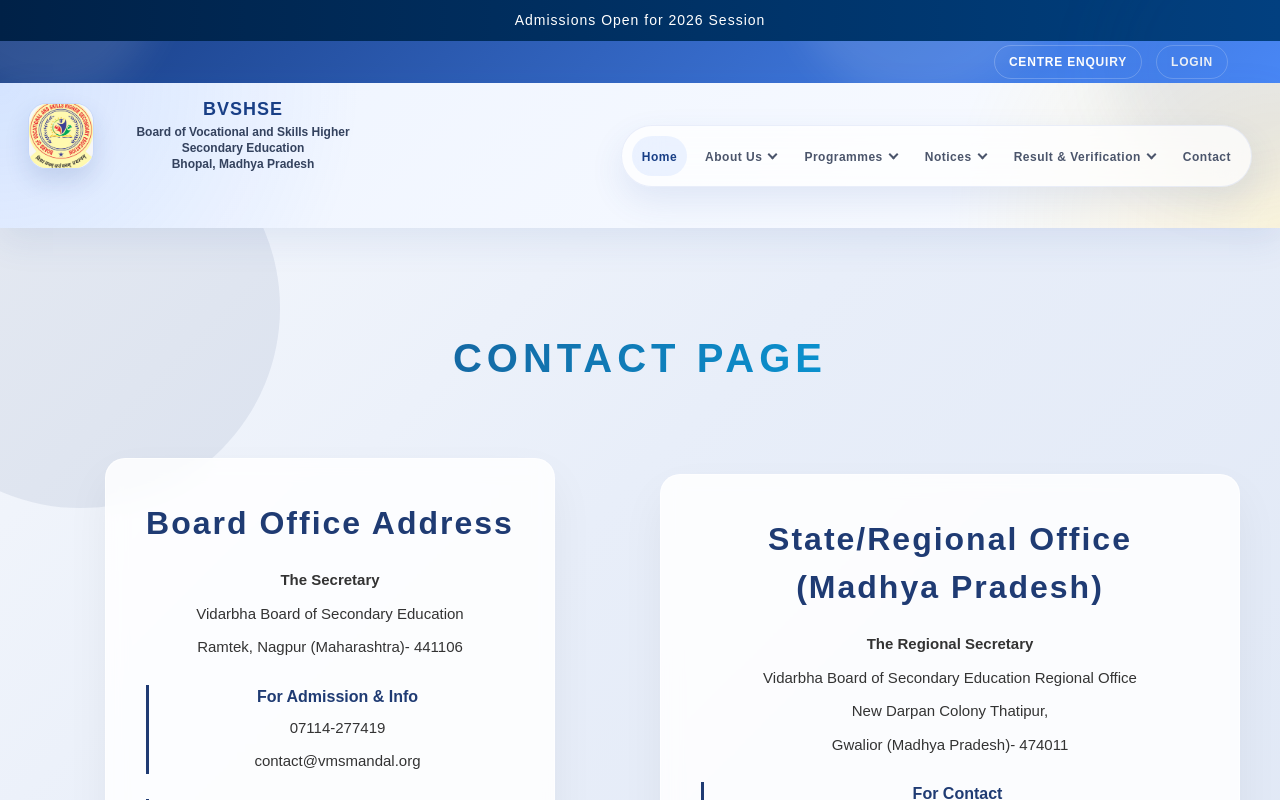
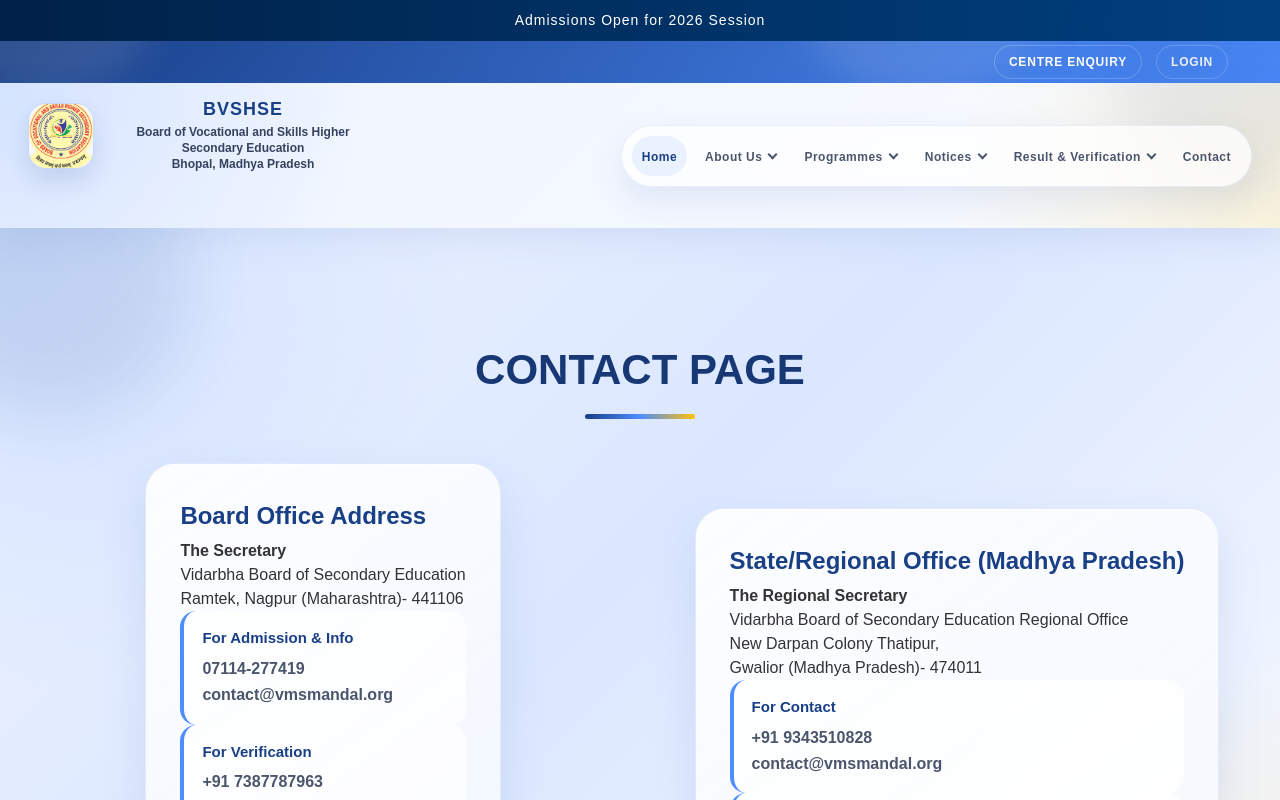
Before and after one commit to ranvijaysingh0741/ERP-SYSTEM, a React (Create React App) app in the folder frontend/: page /contact in a window 1280 px wide. Shown: the top 800 px of the page. Built offline with nearby package versions, Linux system fonts and the light colour scheme.

Commit message:
Update ContactPage.css

```diff
--- a/frontend/src/landing/pages/ContactPage.css
+++ b/frontend/src/landing/pages/ContactPage.css
@@ -1,134 +1,282 @@
-/* ===============================
-   CONTACT PAGE - PREMIUM ACADEMIC STYLE
-================================== */
+@import url('https://fonts.googleapis.com/css2?family=Josefin+Sans:wght@400;500;600;700&display=swap');
 
 .contact-page {
   position: relative;
+  min-height: 100vh;
   padding: 100px 20px;
-  min-height: 100vh;
-  font-family: "Segoe UI", sans-serif;
   overflow: hidden;
-
-  /* Elegant Academic Gradient */
-  background: linear-gradient(
-    135deg,
-    #f4f7fc 0%,
-    #e8eef9 40%,
-    #dfe7f5 100%
-  );
+  background:
+    radial-gradient(circle at top left, rgba(77, 141, 255, 0.18), transparent 30%),
+    radial-gradient(circle at bottom right, rgba(255, 193, 7, 0.16), transparent 28%),
+    linear-gradient(135deg, #eef4ff 0%, #dbe7ff 45%, #f9fbff 100%);
+  font-family: 'Josefin Sans', sans-serif;
 }
 
-/* Decorative Background Shapes */
 .contact-page::before,
 .contact-page::after {
   content: "";
   position: absolute;
   border-radius: 50%;
   z-index: 0;
+  filter: blur(30px);
 }
 
 .contact-page::before {
-  width: 400px;
-  height: 400px;
-  background: rgba(31, 59, 115, 0.08);
-  top: -120px;
-  left: -120px;
+  width: 270px;
+  height: 270px;
+  background: rgba(25, 63, 134, 0.10);
+  top: -80px;
+  left: -80px;
 }
 
 .contact-page::after {
-  width: 350px;
-  height: 350px;
-  background: rgba(0, 191, 255, 0.07);
+  width: 330px;
+  height: 330px;
+  background: rgba(255, 193, 7, 0.12);
+  right: -110px;
   bottom: -120px;
-  right: -120px;
 }
 
-/* Header */
-.contact-header {
-  text-align: center;
-  margin-bottom: 70px;
+.contact-wrap {
   position: relative;
   z-index: 1;
+  max-width: 1280px;
+  margin: 0 auto;
+}
+
+.contact-header {
+  max-width: 850px;
+  margin: 0 auto 44px;
+  text-align: center;
+}
+
+.contact-badge {
+  display: inline-flex;
+  align-items: center;
+  justify-content: center;
+  padding: 10px 18px;
+  border-radius: 999px;
+  background: linear-gradient(135deg, #193f86, #4d8dff);
+  color: #ffffff;
+  font-size: 13px;
+  font-weight: 700;
+  letter-spacing: 1px;
+  text-transform: uppercase;
+  box-shadow: 0 10px 25px rgba(25, 63, 134, 0.18);
 }
 
 .contact-header h1 {
-  font-size: 40px;
-  letter-spacing: 5px;
+  margin: 18px 0 16px;
+  color: #173875;
+  font-size: 42px;
+  line-height: 1.15;
   font-weight: 700;
-  background: linear-gradient(90deg, #1f3b73, #00bfff);
-  -webkit-background-clip: text;
-  -webkit-text-fill-color: transparent;
 }
 
-/* Layout */
+.contact-header h1::after {
+  content: "";
+  display: block;
+  width: 110px;
+  height: 5px;
+  margin: 20px auto 0;
+  border-radius: 999px;
+  background: linear-gradient(90deg, #193f86, #4d8dff, #ffc107);
+}
+
+.contact-header p {
+  margin: 0;
+  color: #34425e;
+  font-size: 18px;
+  font-weight: 600;
+  line-height: 1.7;
+}
+
 .contact-container {
-  max-width: 1200px;
-  margin: auto;
   display: grid;
   grid-template-columns: 1fr 1fr;
-  gap: 40px;
-  position: relative;
-  z-index: 1;
+  gap: 28px;
 }
 
-/* Contact Cards */
+.contact-card,
+.contact-support {
+  border: 1px solid rgba(111, 145, 220, 0.14);
+  border-radius: 30px;
+  background: linear-gradient(145deg, rgba(255, 255, 255, 0.90), rgba(245, 249, 255, 0.82));
+  box-shadow:
+    0 18px 45px rgba(53, 92, 170, 0.13),
+    inset 0 1px 0 rgba(255, 255, 255, 0.72);
+  backdrop-filter: blur(18px);
+  -webkit-backdrop-filter: blur(18px);
+}
+
 .contact-card {
-  background: rgba(255, 255, 255, 0.85);
-  backdrop-filter: blur(10px);
-  padding: 40px;
-  border-radius: 20px;
-  box-shadow: 0 20px 45px rgba(0, 0, 0, 0.05);
-  border: 1px solid rgba(255, 255, 255, 0.6);
-  transition: 0.4s ease;
+  padding: 34px;
+  text-align: left;
+  transition: transform 0.3s ease, box-shadow 0.3s ease;
 }
 
 .contact-card:hover {
-  transform: translateY(-8px);
-  box-shadow: 0 25px 55px rgba(31, 59, 115, 0.15);
+  transform: translateY(-5px);
+  box-shadow:
+    0 22px 52px rgba(53, 92, 170, 0.17),
+    inset 0 1px 0 rgba(255, 255, 255, 0.72);
 }
 
-/* Section Title */
-.contact-card h2 {
-  color: #1f3b73;
-  margin-bottom: 20px;
-  letter-spacing: 2px;
-  font-weight: 600;
+.contact-card-head {
+  display: flex;
+  gap: 16px;
+  align-items: center;
+  margin-bottom: 24px;
 }
 
-/* Paragraph Styling */
-.contact-card p {
-  margin-bottom: 8px;
-  line-height: 1.7;
-  color: #333;
-  font-size: 15px;
+.contact-card-head > span {
+  width: 58px;
+  height: 58px;
+  flex: 0 0 auto;
+  display: inline-flex;
+  align-items: center;
+  justify-content: center;
+  border-radius: 18px;
+  background: linear-gradient(135deg, #193f86, #4d8dff);
+  color: #ffffff;
+  font-size: 24px;
+  font-weight: 700;
+  box-shadow: 0 12px 24px rgba(25, 63, 134, 0.18);
 }
 
-/* Sub Blocks */
+.contact-card h2 {
+  margin: 0 0 5px;
+  color: #193f86;
+  font-size: 24px;
+  font-weight: 700;
+}
+
+.contact-card-head p,
+.contact-address p,
+.contact-block p,
+.contact-support p {
+  margin: 0;
+  color: #4b556b;
+  font-size: 16px;
+  font-weight: 600;
+  line-height: 1.65;
+}
+
+.contact-address {
+  display: grid;
+  gap: 6px;
+  margin-bottom: 24px;
+  padding: 18px;
+  border-radius: 20px;
+  background: rgba(77, 141, 255, 0.08);
+}
+
+.contact-blocks {
+  display: grid;
+  gap: 14px;
+}
+
 .contact-block {
-  margin-top: 25px;
-  padding-left: 12px;
-  border-left: 3px solid #1f3b73;
+  padding: 16px 18px;
+  border-left: 4px solid #4d8dff;
+  border-radius: 16px;
+  background: rgba(255, 255, 255, 0.72);
 }
 
 .contact-block h4 {
-  margin-bottom: 6px;
-  color: #1f3b73;
-  font-weight: 600;
+  margin: 0 0 6px;
+  color: #193f86;
+  font-size: 15px;
+  font-weight: 700;
 }
 
-/* Responsive */
+.contact-support {
+  margin-top: 28px;
+  padding: 30px;
+  display: grid;
+  grid-template-columns: 0.9fr 1.1fr;
+  gap: 22px;
+  align-items: center;
+  text-align: left;
+}
+
+.contact-support h2 {
+  margin: 0 0 8px;
+  color: #193f86;
+  font-size: 24px;
+  font-weight: 700;
+}
+
+.contact-support span {
+  color: #34425e;
+  font-size: 14px;
+  font-weight: 700;
+}
+
+.contact-topics {
+  display: flex;
+  flex-wrap: wrap;
+  gap: 10px;
+  justify-content: flex-end;
+}
+
+.contact-topics span {
+  display: inline-flex;
+  align-items: center;
+  min-height: 34px;
+  padding: 9px 14px;
+  border-radius: 999px;
+  background: rgba(77, 141, 255, 0.10);
+  color: #193f86;
+  font-size: 14px;
+  font-weight: 700;
+}
+
 @media (max-width: 992px) {
-  .contact-container {
+  .contact-container,
+  .contact-support {
     grid-template-columns: 1fr;
+  }
+
+  .contact-topics {
+    justify-content: flex-start;
   }
 }
 
 @media (max-width: 768px) {
-  .contact-header h1 {
-    font-size: 28px;
+  .contact-page {
+    padding: 70px 14px;
   }
 
-  .contact-card {
-    padding: 25px;
+  .contact-header {
+    margin-bottom: 30px;
+  }
+
+  .contact-header h1 {
+    font-size: 30px;
+  }
+
+  .contact-header h1::after {
+    width: 85px;
+    height: 4px;
+  }
+
+  .contact-header p {
+    font-size: 15px;
+  }
+
+  .contact-card,
+  .contact-support {
+    padding: 24px 20px;
+    border-radius: 22px;
+  }
+
+  .contact-card-head {
+    align-items: flex-start;
+  }
+
+  .contact-card h2,
+  .contact-support h2 {
+    font-size: 21px;
   }
 }
```
